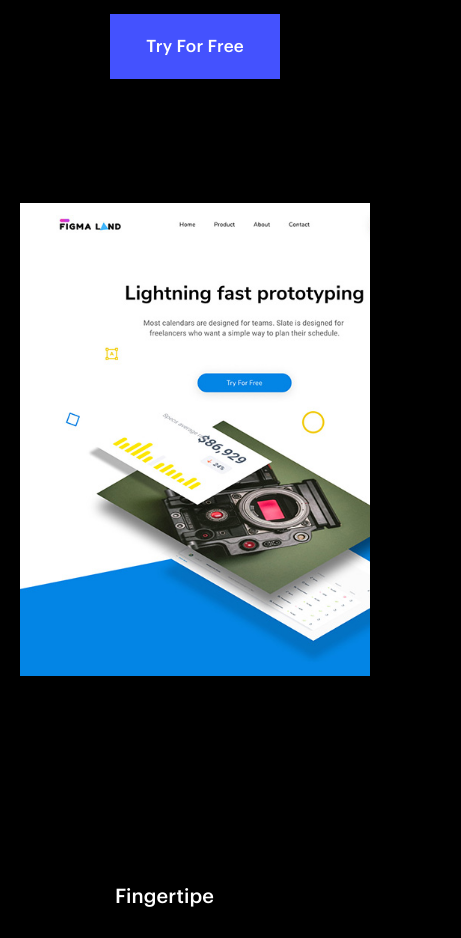
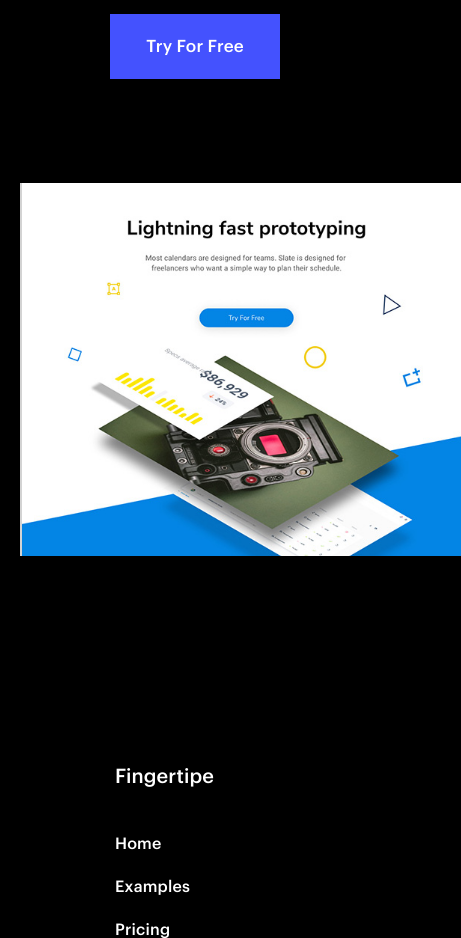
Before and after one commit to MykolaDarnichenko/Figma-Land, a website: page index.html in a window 390 px wide. Shown: the part 9260-10198 px from the top of the page, 461 px wide, since content can reach past the window. Drawn offline with Linux system fonts and the light colour scheme.

```diff
--- a/index.html
+++ b/index.html
@@ -329,10 +329,15 @@
               free</button></a>
         </div>
 
-        <div class="mt-[20px] px-[45px] w-max-[541px] h-[473px] bg-[url('../src/images/line-chart-1.jpg')] bg-cover">
-
+        <div class="overflow-hidden w-[441px] h-[373px]">
+          <!-- <div class="w-[100%] mt-[-40px] h-[641px] bg-[url('../src/images/line-chart-1.jpg')] bg-cover"> -->
+          <div class="w-[541px] h-[473px] mt-[-10%] ml-[-10%]"
+            style="background:url('./src/images/line-chart-1.jpg') lightgray 50% / contain no-repeat;"></div>
         </div>
       </div>
+
+    </div>
+    </div>
 
     </div>
   </section>
```
Also changed, not shown: src/output.css.
